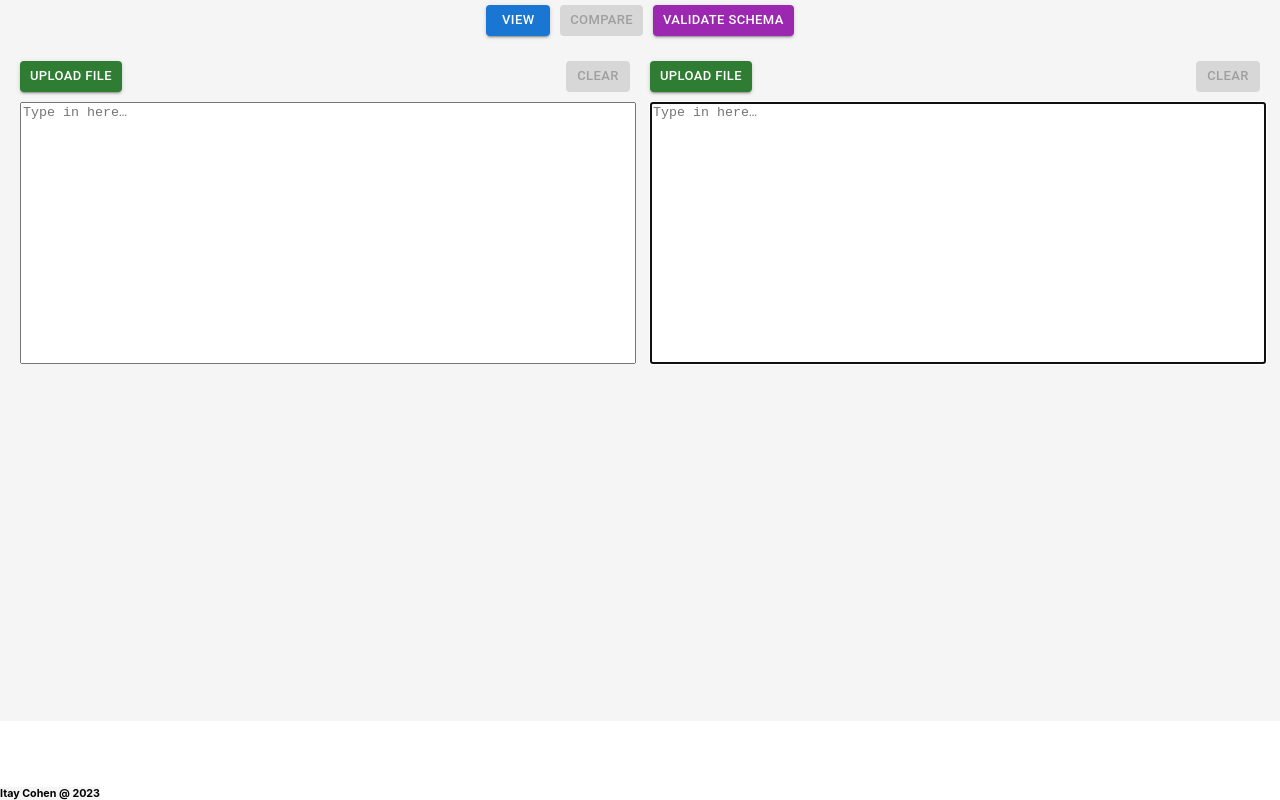
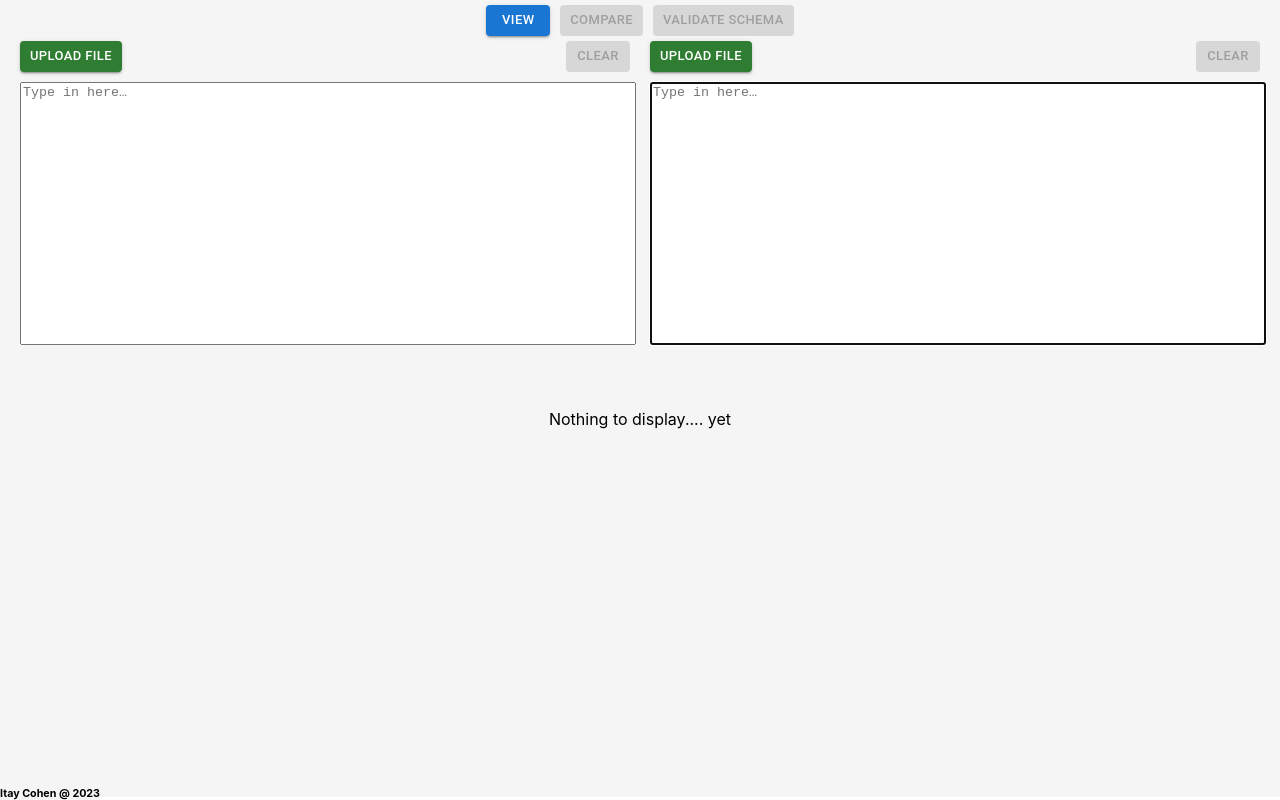
Before and after one commit to itaycs2407/i_json_viewer, a React (Create React App) app: page /compare in a window 1280 px wide. Built offline with nearby package versions, Linux system fonts and the light colour scheme.

Commit message:
finish compare part

```diff
--- a/package.json
+++ b/package.json
@@ -18,6 +18,7 @@
     "lodash": "^4.17.21",
     "prettier": "^2.8.8",
     "react": "^18.2.0",
+    "react-diff-viewer": "^3.1.1",
     "react-dom": "^18.2.0",
     "react-json-view": "^1.21.3",
     "react-router-dom": "5.3.0",
--- a/src/components/GeneralText.tsx
+++ b/src/components/GeneralText.tsx
@@ -17,15 +17,18 @@ const GeneralText: React.FC<GeneralTextProps> = ({ type, text, setText }) => {
     setText("");
     textareaRef.current?.focus();
   };
-  const handleUploadFile = (files: any) => {
+  const handleUploadFile = (files: FileList | null) => {
+    if (files == null || files.length === 0) {
+      return;
+    }
+
     const file = files[0];
-    const a = new FileReader();
-    a.onloadend = function (event) {
-      const b = a.result;
-      setText(b as string);
-      console.log(b);
+    const fileReader = new FileReader();
+    fileReader.onloadend = function () {
+      setText(fileReader.result as string);
     };
-    a.readAsText(file);
+
+    fileReader.readAsText(file);
   };
   return (
     <TextWrapper>
@@ -68,6 +71,7 @@ const GeneralText: React.FC<GeneralTextProps> = ({ type, text, setText }) => {
 };
 
 const StyledTextarea = styled(Textarea)`
-  height: 40%;
+  min-height: 70%;
+  max-height: 70%;
 `;
 export default GeneralText;
--- a/src/components/Navbar.tsx
+++ b/src/components/Navbar.tsx
@@ -26,7 +26,8 @@ const Navbar = () => (
       onClick={() => (window.location.href = "/schema")}
       size="small"
       color="secondary"
-      disabled={window.location.pathname === "/schema"}
+      // disabled={window.location.pathname === "/schema"}
+      disabled
     >
       Validate Schema
     </Button>
--- a/src/pages/Compare.tsx
+++ b/src/pages/Compare.tsx
@@ -1,6 +1,7 @@
 import React, { useState } from "react";
 import styled from "@emotion/styled";
 import GeneralText from "../components/GeneralText";
+import ReactDiffViewer from "react-diff-viewer";
 import { PageType } from "../constants";
 
 const Compare = () => {
@@ -8,8 +9,8 @@ const Compare = () => {
   const [secondContent, setSecondContent] = useState("");
 
   return (
-    <>
-      <Container>
+    <Container>
+      <TextContainer>
         <GeneralText
           type={PageType.Compare}
           setText={setFirstContent}
@@ -20,19 +21,47 @@ const Compare = () => {
           setText={setSecondContent}
           text={secondContent}
         />
-      </Container>
-    </>
+      </TextContainer>
+      {firstContent.length === 0 || secondContent.length === 0 ? (
+        <div> Nothing to display.... yet</div>
+      ) : (
+        <DiffContainer>
+          <ReactDiffViewer
+            oldValue={firstContent}
+            newValue={secondContent}
+            splitView={true}
+            showDiffOnly={false}
+            disableWordDiff={false}
+          />
+        </DiffContainer>
+      )}
+    </Container>
   );
 };
 
 const Container = styled.div`
-  height: 80vh;
-  padding: 20px;
+  height: 92vh;
   background-color: #f5f5f5;
+  padding: 0 20px 20px 20px;
   display: flex;
-  gap: 20px;
-  flex-direction: row;
+  flex-direction: column;
   align-items: center;
 `;
 
+const TextContainer = styled.div`
+  display: flex;
+  height: 50%;
+  width: 100%;
+  gap: 20px;
+  padding: 0 20px 0 20px;
+  flex-direction: row;
+  justify-content: center;
+`;
+
+const DiffContainer = styled.div`
+  height: 50%;
+  width: 100%;
+  border: #61dafb 1px solid;
+  overflow-y: scroll;
+`;
 export default Compare;
--- a/src/pages/View.tsx
+++ b/src/pages/View.tsx
@@ -69,7 +69,7 @@ const View = () => {
 };
 
 const Container = styled.div`
-  height: 80vh;
+  height: 90vh;
   padding: 20px;
   background-color: #f5f5f5;
   display: flex;
```
Also changed, not shown: 1 other file (tests, documents, lock files or other folders).
